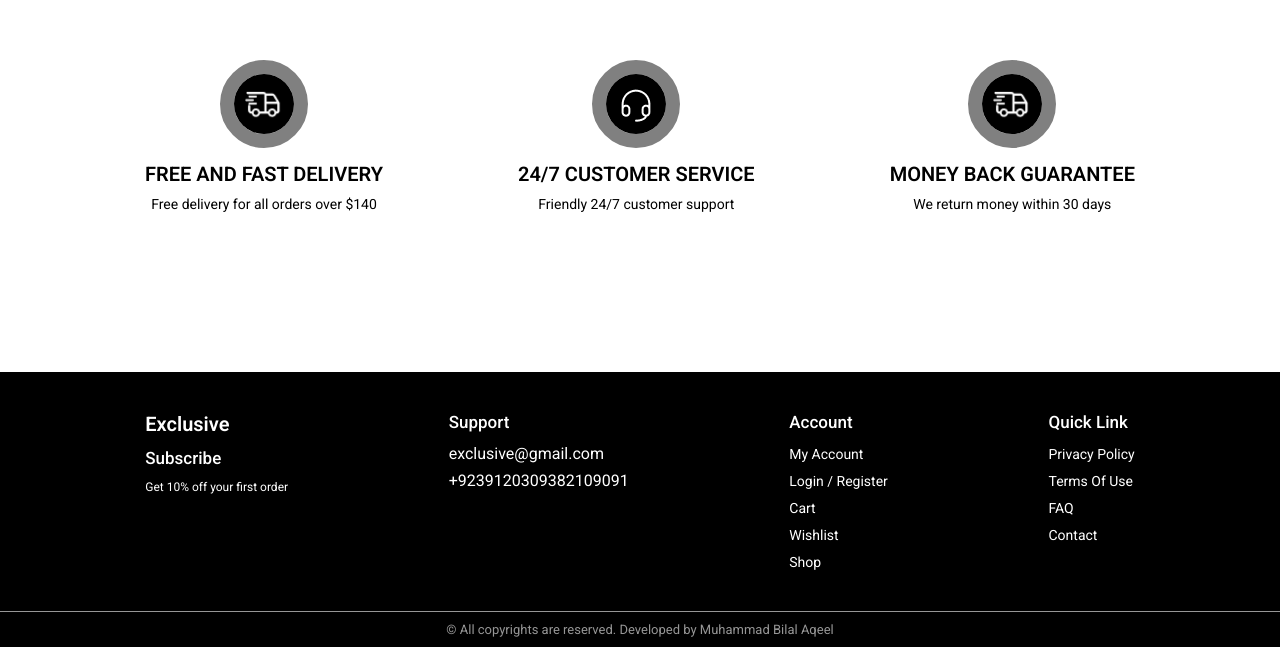
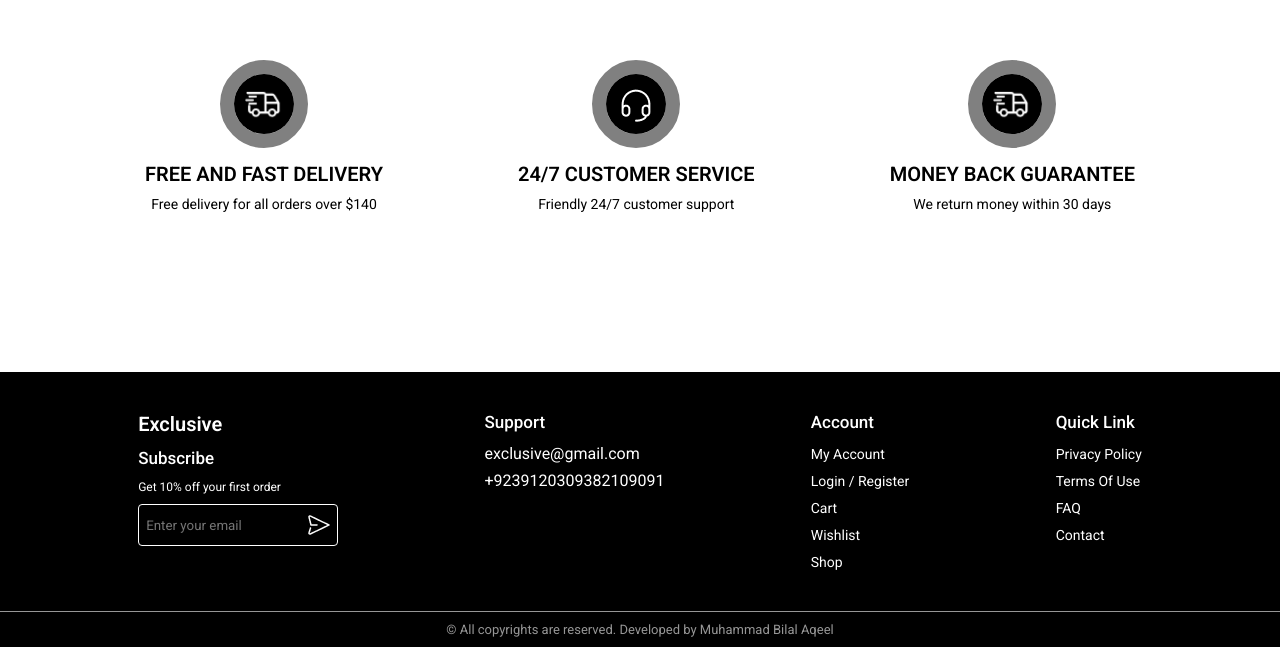
Before and after one commit to DevBilal17/CodeAlpha_E_Commerce_Store, a plain HTML site: page frontend/pages/index.html in a window 1280 px wide. Shown: the part 5516-6163 px from the top of the page. Drawn offline with Linux system fonts and the light colour scheme.

Commit message:
Some Changes in Footer

```diff
--- a/frontend/css/nav_footer.css
+++ b/frontend/css/nav_footer.css
@@ -176,7 +176,30 @@ footer .container > div:nth-child(1) p {
   margin-top: 12px;
   font-size: 12px;
 }
-
+footer .container > div:nth-child(1) form{
+  border: 1px solid #fff;
+  margin-top: 10px;
+  display: flex;
+  padding: 10px 7px;
+  min-width: 200px;
+  align-items: center;
+  gap: 3px;
+  border-radius: 4px;
+}
+footer .container > div:nth-child(1) form button{
+  outline: none;
+  background-color: transparent;
+  border: none;
+  display: flex;
+  align-items: center;
+  justify-content: center;
+}
+footer .container > div:nth-child(1) form input{
+  background-color: transparent;
+  border: none;
+  outline: none;
+  width: 100%;
+}
 footer .container > div:not(:nth-child(1)) h4 {
   font-size: 17px;
   font-weight: 500;
--- a/frontend/pages/index.html
+++ b/frontend/pages/index.html
@@ -669,6 +669,10 @@
              <h4>Exclusive</h4>
              <h5>Subscribe</h5>
              <p>Get 10% off your first order</p>
+              <form>
+            <input type="email" placeholder="Enter your email">
+            <button><img src="../assets/icons/icon-send-white.png" alt=""></button>
+          </form>
         </div>
         <div>
           <h4>Support</h4>
```
Also changed, not shown: frontend/pages/register.html (+4 -0 lines), frontend/assets/icons/icon-send-white.png (added).
